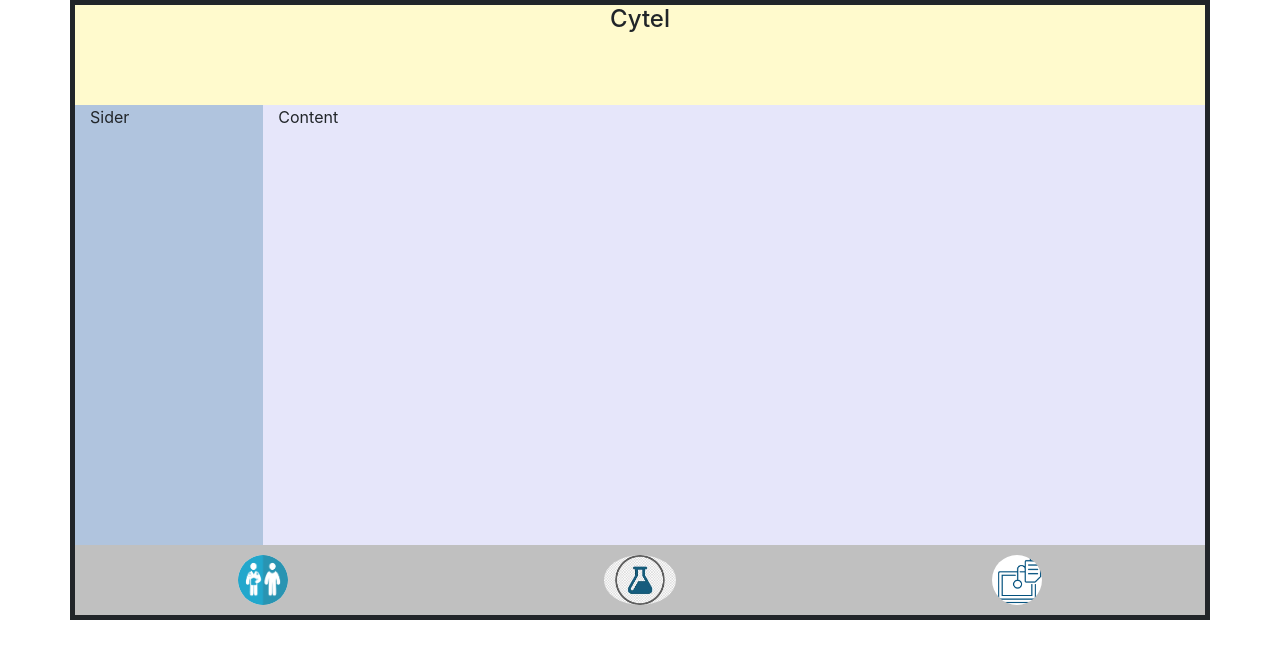
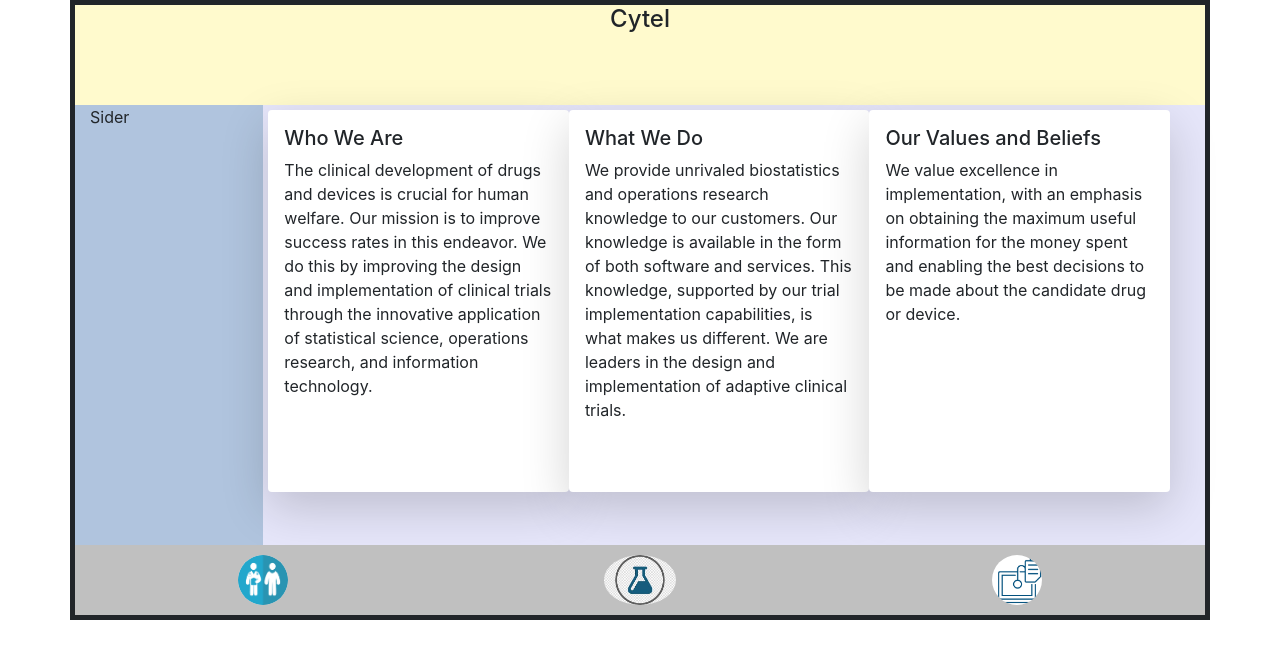
Before and after one commit to chandramahesh431/layout12x12, a React (Create React App) app: page / in a window 1280 px wide. Shown: the top 658 px of the page. Built offline with nearby package versions, Linux system fonts and the light colour scheme.

Commit message:
render changes

```diff
--- a/src/App.js
+++ b/src/App.js
@@ -32,9 +32,44 @@
         </div>
         <div
           className="col-xl-10 col-lg-10 col-md-10 col-sm-12"
-          style={{ background: "#E6E6FA" }}
+          style={{ background: "#E6E6FA", alignContent: "center" }}
         >
-          Content
+          <div
+            className="row"
+            style={{ padding: "5px", height: "100%", width: "100%" }}
+          >
+            <div
+              id="content1"
+              className="col-xl-4 col-lg-4 col-md-4 col-sm-12 shadow-lg p-3 mb-5 bg-white rounded"
+            >
+              <h5>Who We Are</h5> The clinical development of drugs and devices
+              is crucial for human welfare. Our mission is to improve success
+              rates in this endeavor. We do this by improving the design and
+              implementation of clinical trials through the innovative
+              application of statistical science, operations research, and
+              information technology.
+            </div>
+            <div
+              id="content2"
+              className="col-xl-4 col-lg-4 col-md-4 col-sm-12 shadow-lg p-3 mb-5 bg-white rounded"
+            >
+              <h5>What We Do</h5> We provide unrivaled biostatistics and
+              operations research knowledge to our customers. Our knowledge is
+              available in the form of both software and services. This
+              knowledge, supported by our trial implementation capabilities, is
+              what makes us different. We are leaders in the design and
+              implementation of adaptive clinical trials.
+            </div>
+            <div
+              id="content3"
+              className="col-xl-4 col-lg-4 col-md-4 col-sm-12 shadow-lg p-3 mb-5 bg-white rounded"
+            >
+              <h5>Our Values and Beliefs</h5> We value excellence in
+              implementation, with an emphasis on obtaining the maximum useful
+              information for the money spent and enabling the best decisions to
+              be made about the candidate drug or device.
+            </div>
+          </div>
         </div>
       </div>
       <div className="row">
--- a/src/index.css
+++ b/src/index.css
@@ -1,3 +1,7 @@
+* {
+  box-sizing: border-box;
+}
+
 body {
   margin: 0;
   font-family: -apple-system, BlinkMacSystemFont, "Segoe UI", "Roboto", "Oxygen",
@@ -11,16 +15,13 @@
   font-family: source-code-pro, Menlo, Monaco, Consolas, "Courier New",
     monospace;
 }
-#Content {
+/* #Content {
   max-height: 440px;
-}
+} */
 
 @media only screen and (max-width: 600px) {
   #sider {
     display: none;
-  }
-  #Content {
-    max-height: 100px;
   }
 }
 .container {
@@ -32,3 +33,8 @@
   border-radius: 50%;
   height: 50px;
 }
+
+#content1,
+#content2,
+#content3 {
+}
```
